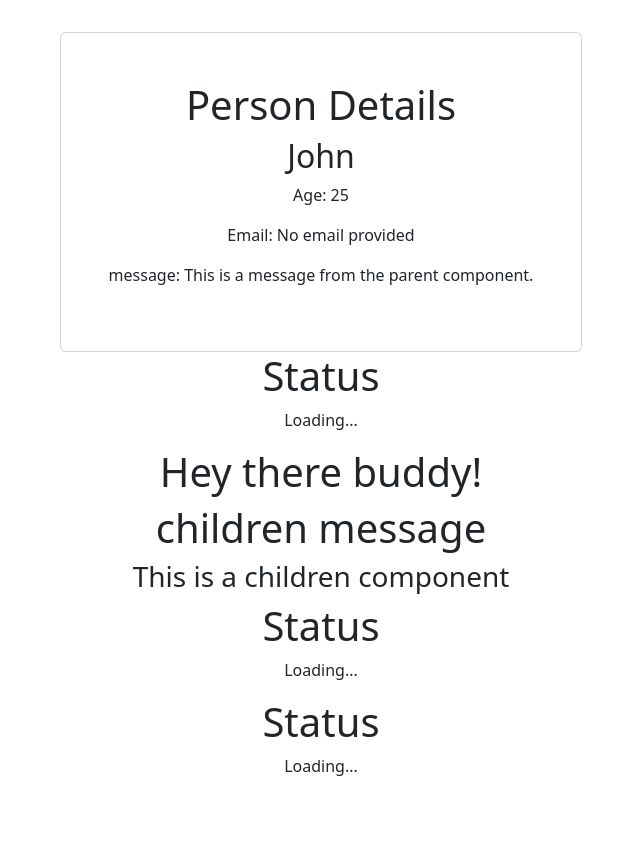
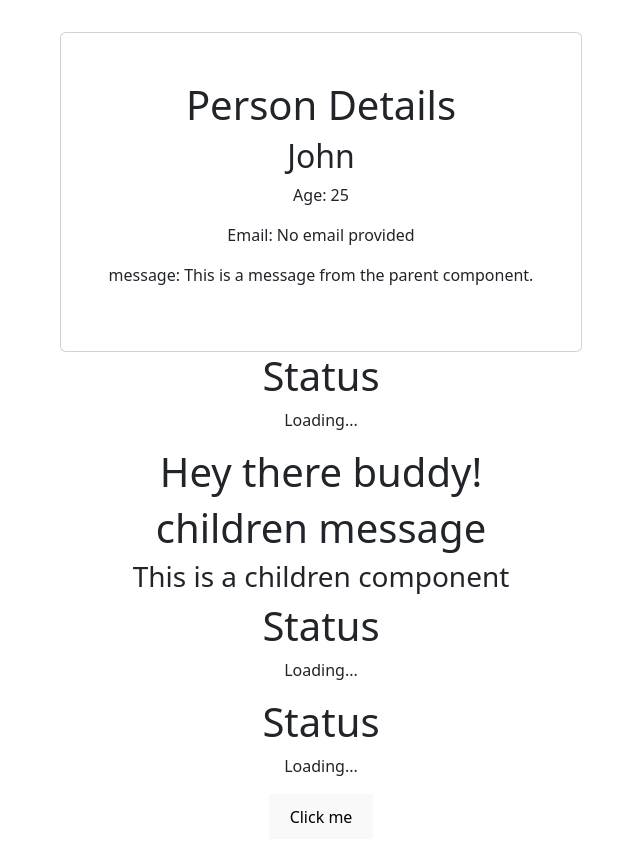
Before and after one commit to DhanushkaChandimal/Interfaces-Typed-Props-Advanced-Props, a React (Vite) app: page / in a window 1280 px wide. Shown: the top 862 px of the page, without its empty margins (319-959 px from the left). Before the commit the page ends 826 px from the top, so only its background shows below. Built offline with nearby package versions, Linux system fonts and the light colour scheme.

Commit message:
Event props

```diff
--- a/src/App.tsx
+++ b/src/App.tsx
@@ -5,6 +5,7 @@ import PersonComponent from './components/PersonComponent';
 import Status from './components/Status';
 import Header from './components/Header';
 import NestedComponent from './components/NestedComponent';
+import Button from './components/Button'
 import Card from 'react-bootstrap/Card';
 
 function App() {
@@ -16,6 +17,10 @@ function App() {
   const profileData: ProfileProps = {
     person: student,
     message: 'This is a message from the parent component.'
+  }
+
+  const handleClick = () => {
+    console.log('Button clicked');
   }
 
   console.log({profileData});
@@ -37,6 +42,7 @@ function App() {
       </NestedComponent>
       <NestedComponent children={<Status />}/>
 
+      <Button onClick={handleClick}/>
     </div>
   );
 }
--- /dev/null
+++ b/src/components/Button.tsx
@@ -0,0 +1,9 @@
+interface ButtonProps {
+    onClick: (event: React.MouseEvent<HTMLButtonElement>) => void;
+}
+
+const Button: React.FC<ButtonProps> = (props) => {
+    return <button onClick={props.onClick}>Click me</button>
+}
+
+export default Button;
```
